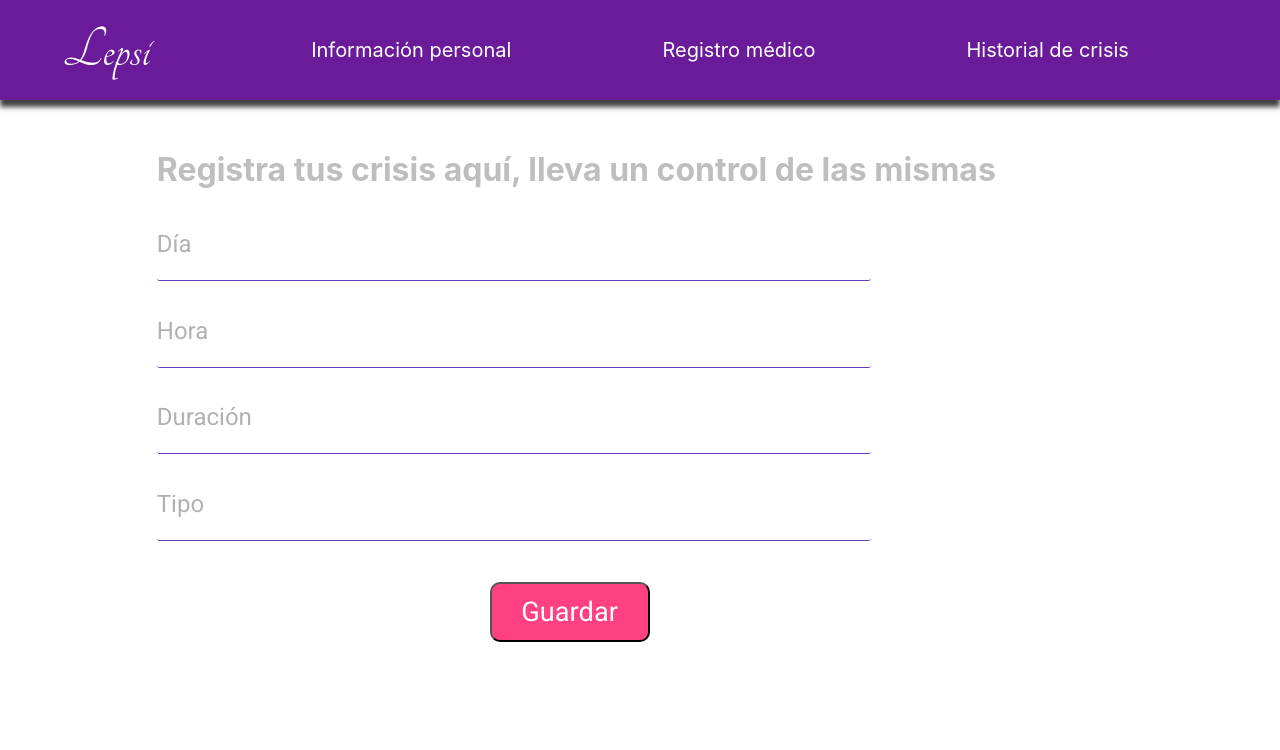
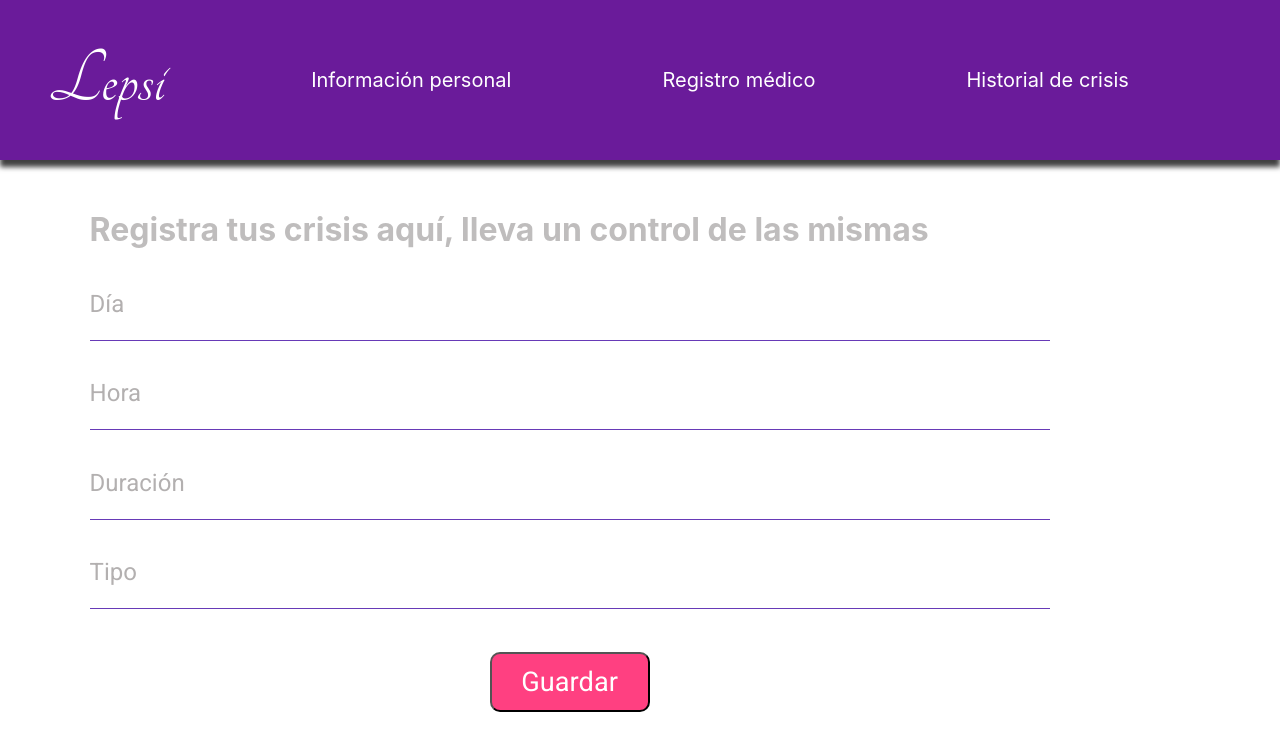
Before and after one commit to AnnMtz/Epi-Control, a React (Create React App) app: page /CrisisRecord in a window 1280 px wide. Shown: the top 750 px of the page. Built offline with nearby package versions, Linux system fonts and the light colour scheme.

Commit message:
update header

```diff
--- a/src/components/CrisisRecord/CrisisRecord.scss
+++ b/src/components/CrisisRecord/CrisisRecord.scss
@@ -62,7 +62,6 @@ header {
             margin-top: 2%;
             margin-bottom: 2%;
             .PersonalInformationText {
-                margin-left: 7%;
                 color: #BFBDBD;
                 font-size: 2rem;
             }
@@ -82,7 +81,6 @@ header {
             display: flex;
             justify-content: left;
             flex-direction: column;
-            margin-left: 7%;
             .Form-control {
                 font-family: 'Roboto';
                 color: #B3B0B0;
@@ -101,7 +99,8 @@ header {
                     border: none;
                     border-bottom: 1px solid #673AB7;
                     border-radius: 3px;
-                    width: 80%;
+                    width: 100%;
+                    border-radius: 0;
                     margin-bottom: 2%;
                 }
             }
@@ -145,7 +144,6 @@ header {
                 .Title {
                     margin-top: 6%;
                     margin-bottom: 6%;
-                    padding-right: 13%;
                     .PersonalInformationText {
                         font-size: 1.1rem;
                     }
--- a/src/components/Header/Header.scss
+++ b/src/components/Header/Header.scss
@@ -1,11 +1,11 @@
 header {
     background-color: #6A1B9A;
     width: 100vw;
-    height: 100px;
+    height: 20vh;
     top: 0;
-    -webkit-box-shadow: 0px 7px 5px 0px rgba(0,0,0,0.75);
-    -moz-box-shadow: 0px 7px 5px 0px rgba(0,0,0,0.75);
-    box-shadow: 0px 7px 5px 0px rgba(0,0,0,0.75);
+    -webkit-box-shadow: 0px 7px 5px 0px rgba(0, 0, 0, 0.5);
+    -moz-box-shadow: 0px 7px 5px 0px rgba(0,0,0,0.5);
+    box-shadow: 0px 7px 5px 0px rgba(0,0,0,0.5);
     .MenuContainer {
         width: 100%;
         margin: auto;
@@ -19,7 +19,7 @@ header {
             text-align: center;
             .h1 {
                 font-family: 'Tangerine', cursive;
-                font-size: 60px;
+                font-size: 5rem;
                 color: white;
                 text-decoration: none;
             }
@@ -49,7 +49,7 @@ header {
 
 @media(max-width:768px){
     header{
-        height: 180px;
+        height: 18vh;
         .MenuContainer{
             flex-direction: column;
             .LogoContainer{
```
